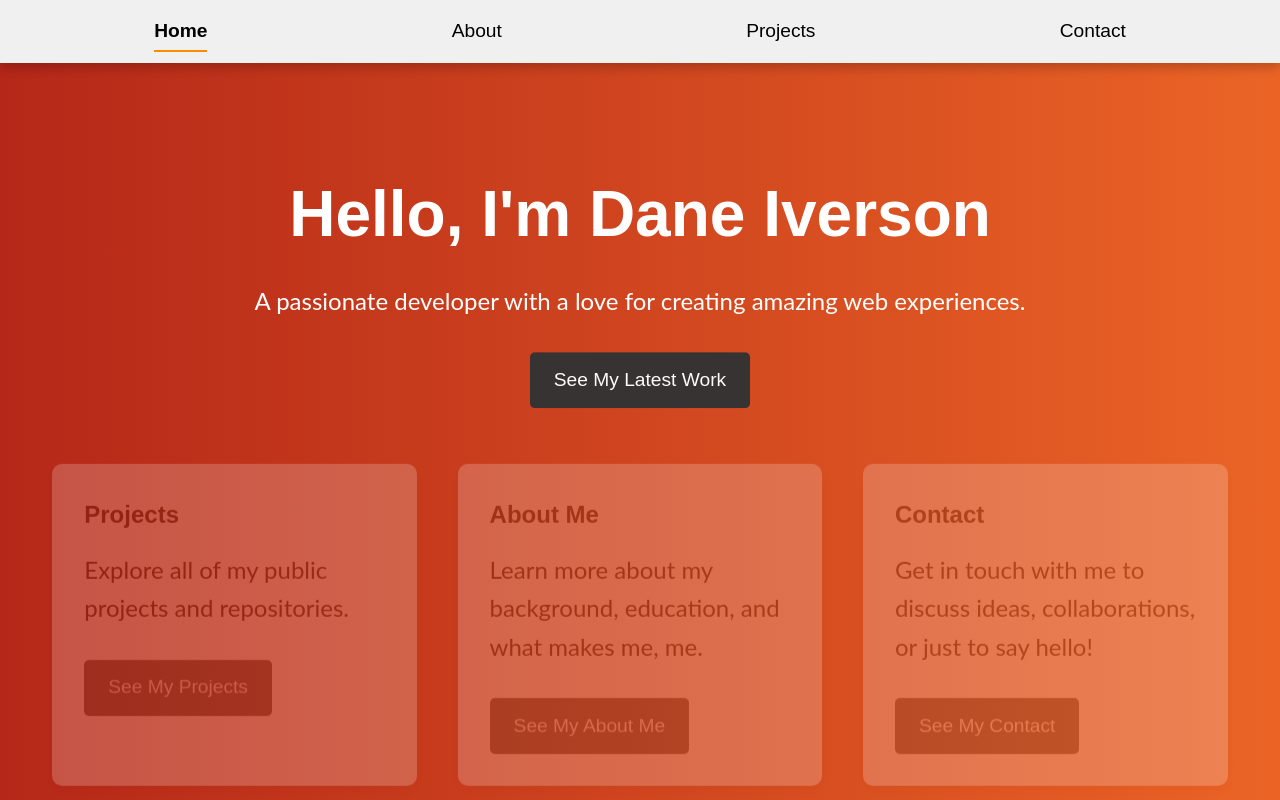
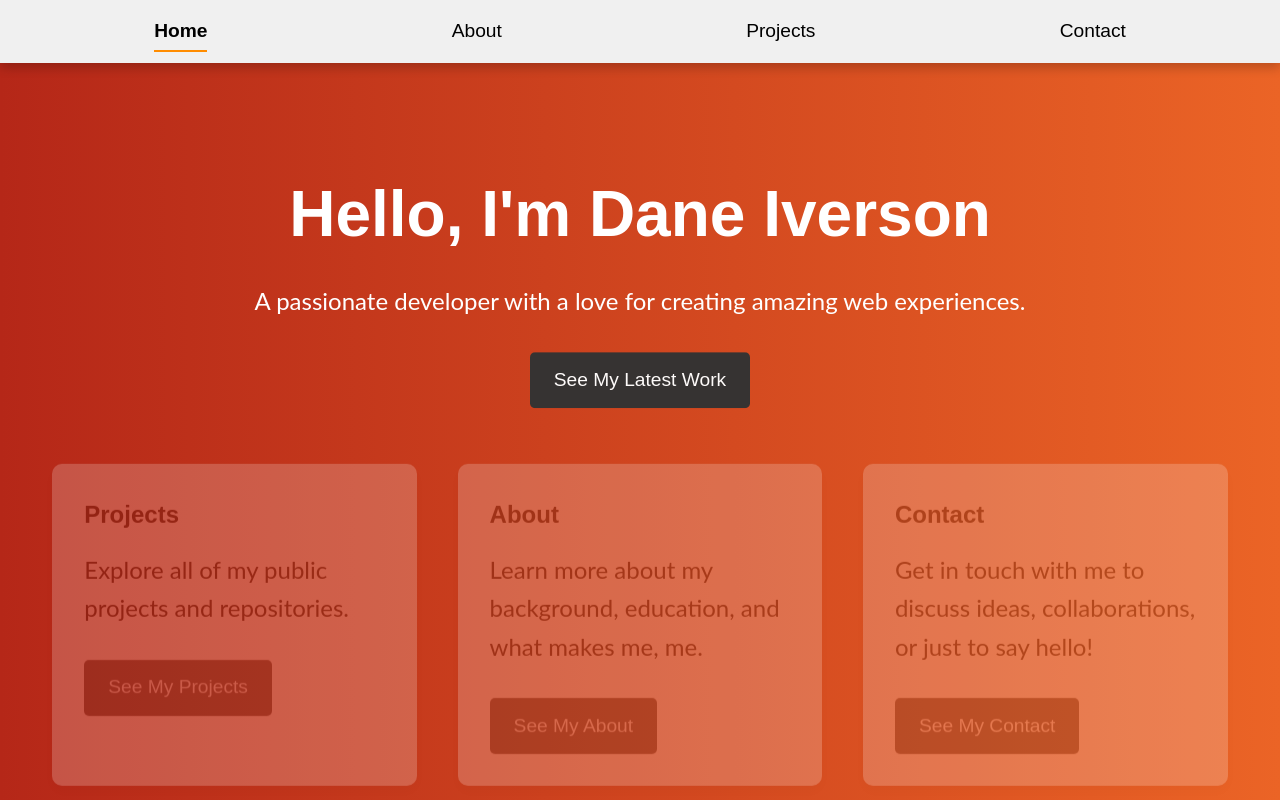
Before and after one commit to dane-iverson/portfolio, a Next.js app: page / in a window 1280 px wide. Built offline with nearby package versions, Linux system fonts and the light colour scheme.

Commit message:
Fixed About link on homepage

```diff
--- a/pages/index.js
+++ b/pages/index.js
@@ -15,14 +15,14 @@ function Home() {
           See My Latest Work
         </a>
         <div className="summary-cards">
-          {["Projects", "About Me", "Contact"].map((title, index) => (
+          {["Projects", "About", "Contact"].map((title, index) => (
             <div className="card-wrapper" key={index}>
               <div className="summary-card">
                 <h2>{title}</h2>
                 <p>
                   {title === "Projects" &&
                     "Explore all of my public projects and repositories."}
-                  {title === "About Me" &&
+                  {title === "About" &&
                     "Learn more about my background, education, and what makes me, me."}
                   {title === "Contact" &&
                     "Get in touch with me to discuss ideas, collaborations, or just to say hello!"}
```
